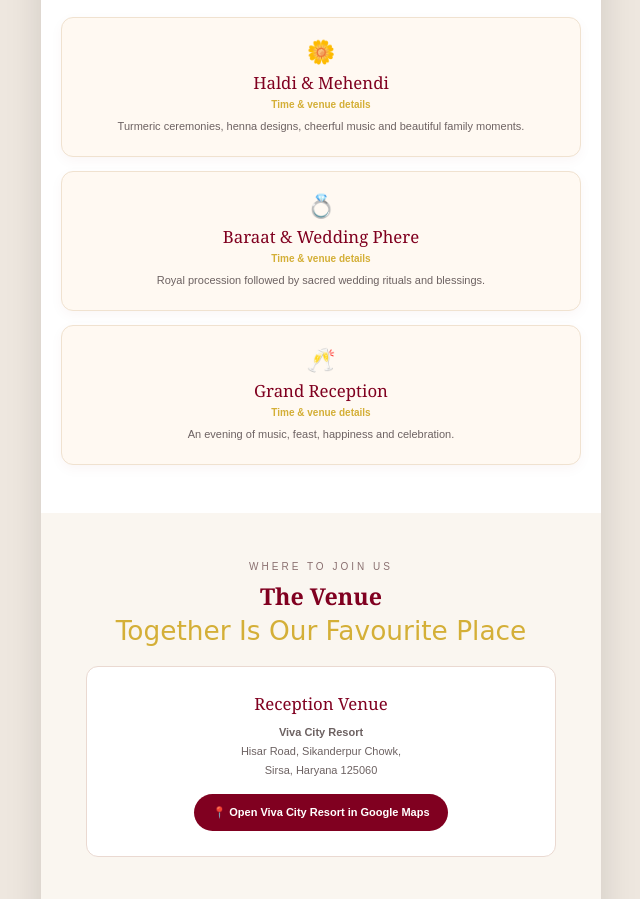
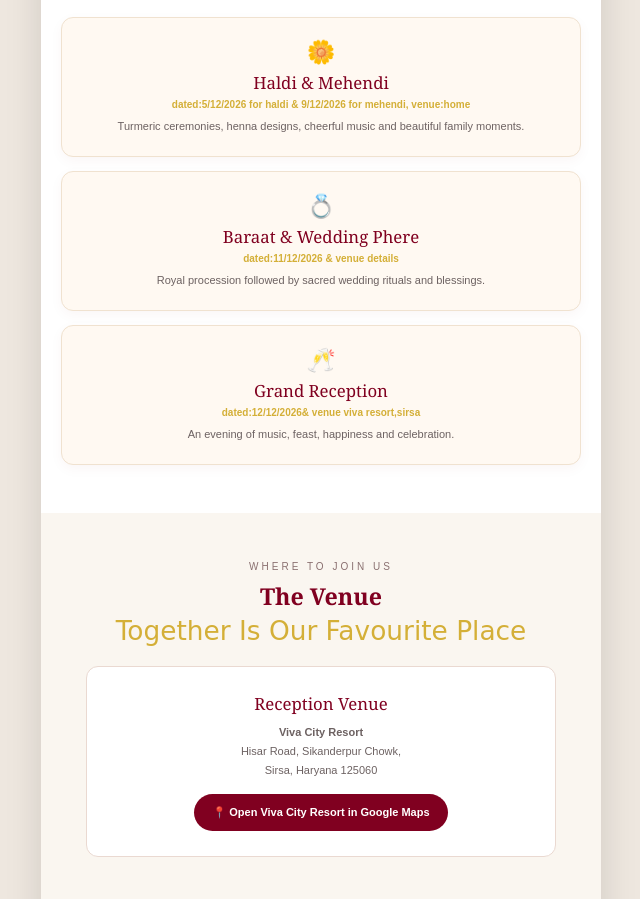
Before and after one commit to krishsainiji22-code/Ramdas-mahak-wedding-, a plain HTML site: page index.html in a window 1280 px wide. Shown: the part 1513-2412 px from the top of the page, without its empty margins (319-959 px from the left). Drawn offline with Linux system fonts and the light colour scheme.

Commit message:
Update event time and venue details in index.html

```diff
--- a/index.html
+++ b/index.html
@@ -544,7 +544,7 @@ textarea{min-height:85px;resize:vertical}
       <div class="event-card">
         <div class="event-icon">🌼</div>
         <div class="event-title">Haldi &amp; Mehendi</div>
-        <div class="event-time">Time & venue details</div>
+        <div class="event-time">dated:5/12/2026 for haldi & 9/12/2026 for mehendi, venue:home</div>
         <div class="event-desc">
           Turmeric ceremonies, henna designs, cheerful music and beautiful family moments.
         </div>
@@ -553,7 +553,7 @@ textarea{min-height:85px;resize:vertical}
       <div class="event-card">
         <div class="event-icon">💍</div>
         <div class="event-title">Baraat &amp; Wedding Phere</div>
-        <div class="event-time">Time & venue details</div>
+        <div class="event-time">dated:11/12/2026 & venue details</div>
         <div class="event-desc">
           Royal procession followed by sacred wedding rituals and blessings.
         </div>
@@ -562,7 +562,7 @@ textarea{min-height:85px;resize:vertical}
       <div class="event-card">
         <div class="event-icon">🥂</div>
         <div class="event-title">Grand Reception</div>
-        <div class="event-time">Time & venue details</div>
+        <div class="event-time">dated:12/12/2026& venue viva resort,sirsa</div>
         <div class="event-desc">
           An evening of music, feast, happiness and celebration.
         </div>
```
